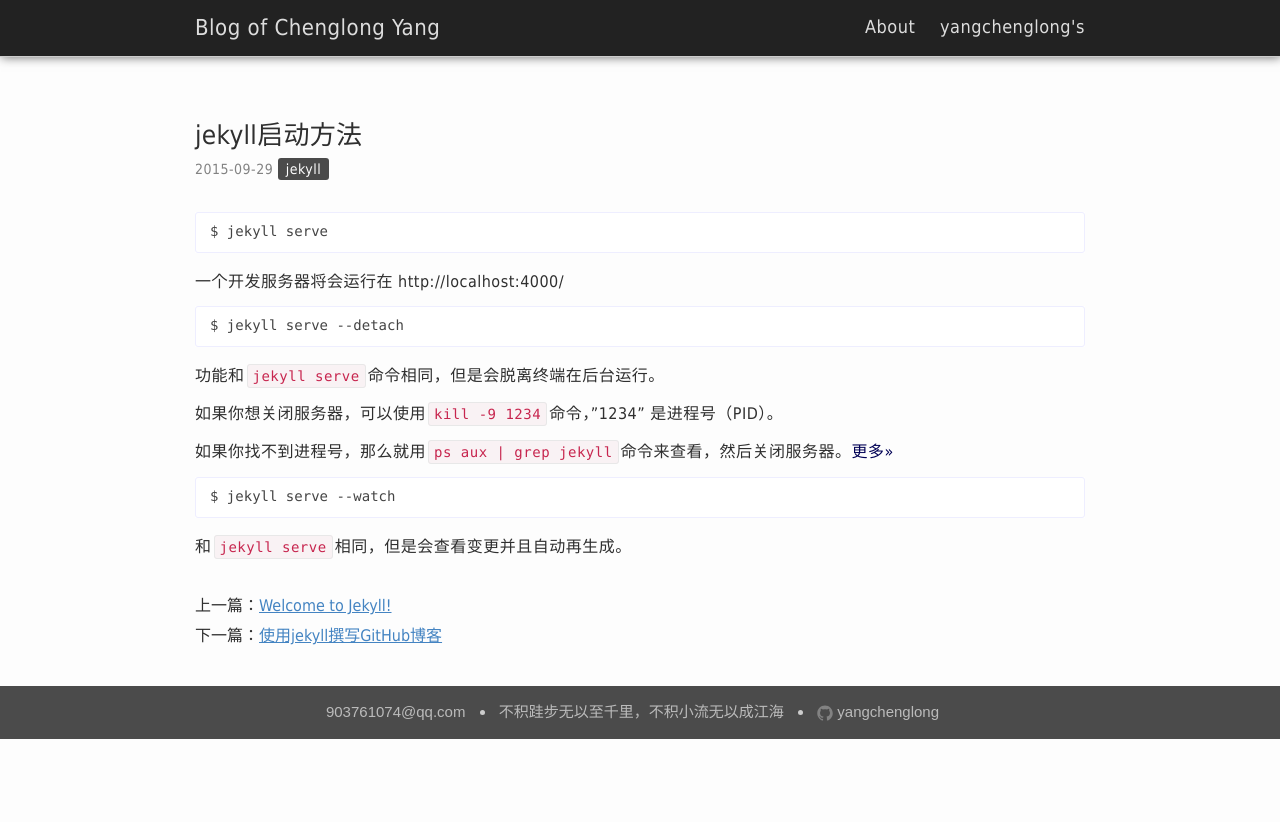
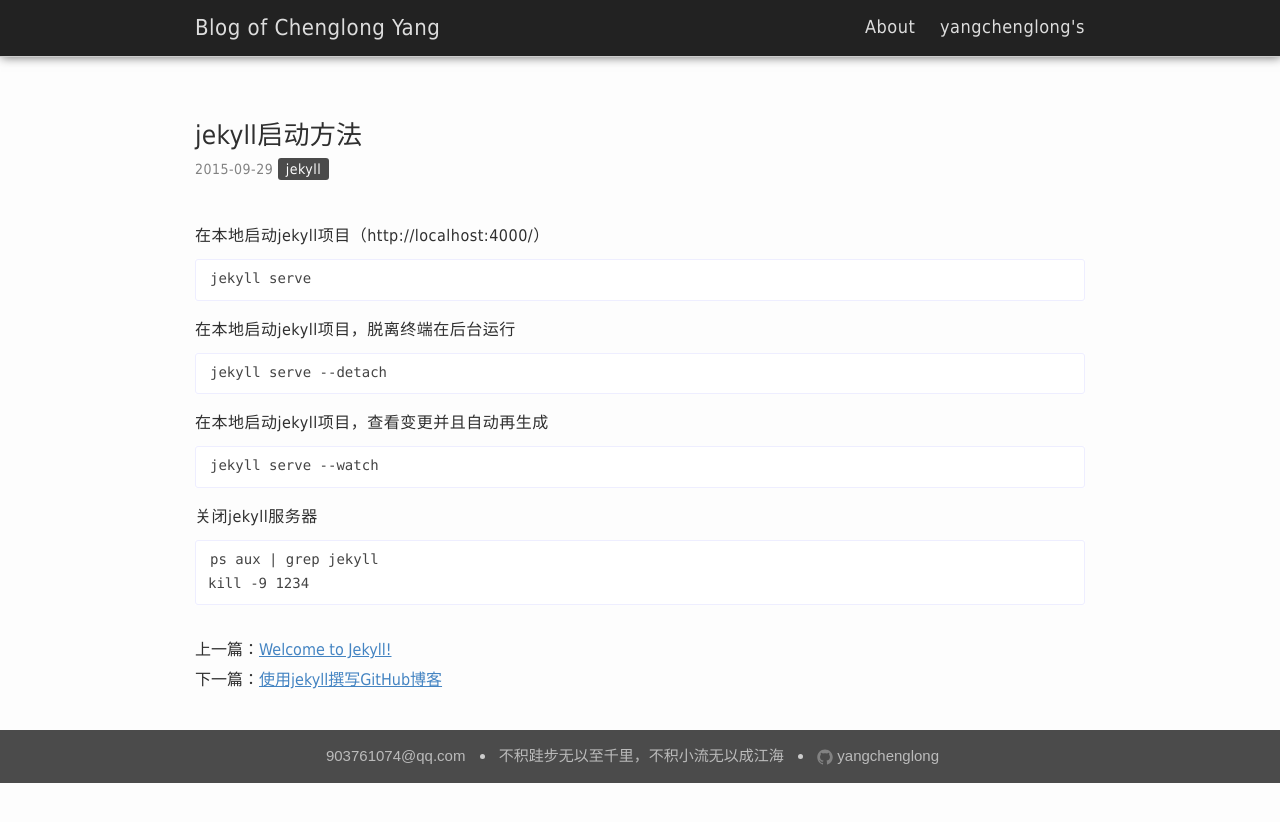
Before and after one commit to laurelyoung/laurelyoung.github.io, a Jekyll site: the page built from _posts/2015-09-29-jekyll启动方法.md, in a window 1280 px wide. Shown: the top 822 px of the page. Built offline with Jekyll 4.4.1, drawn with Linux system fonts in a browser that asks for light colours; Markdown is read by kramdown in place of the engine named in the settings; comment, search, counter and statistics services are not loaded.

````diff
--- a/_posts/2015-09-29-jekyll启动方法.md
+++ b/_posts/2015-09-29-jekyll启动方法.md
@@ -7,24 +7,28 @@ categories: [jekyll, blog]
 
 
 
+在本地启动jekyll项目（http://localhost:4000/）
 
 ```
-$ jekyll serve
+jekyll serve
 ```
-一个开发服务器将会运行在 http://localhost:4000/
+
+在本地启动jekyll项目，脱离终端在后台运行
+
+```
+jekyll serve --detach
+```
+
+在本地启动jekyll项目，查看变更并且自动再生成
+
+```
+jekyll serve --watch
+```
 
 
-```
-$ jekyll serve --detach
-```
-功能和`jekyll serve`命令相同，但是会脱离终端在后台运行。
-
-如果你想关闭服务器，可以使用`kill -9 1234`命令，"1234" 是进程号（PID）。
-
-如果你找不到进程号，那么就用`ps aux | grep jekyll`命令来查看，然后关闭服务器。[更多>>](http://unixhelp.ed.ac.uk/>shell/jobz5.html)
-
+关闭jekyll服务器
 
 ```
-$ jekyll serve --watch
+ps aux | grep jekyll
+kill -9 1234
 ```
-和`jekyll serve`相同，但是会查看变更并且自动再生成。
--- a/static/css/index.css
+++ b/static/css/index.css
@@ -25,7 +25,7 @@ p{
 }
 
 img{
-    width: 55%;
+    width: 65%;
     margin-bottom: 10px;
 }
 
@@ -123,6 +123,10 @@ a:hover {
     padding-bottom: 5px;
 }
 
+.post-header {
+    margin-bottom: 40px;
+}
+
 .post-header .post-title{
     margin: 30px 0 10px;
     font-size: 26px !important;
@@ -218,7 +222,7 @@ a:hover {
 
 .page-content .wrapper .home .inner,
 .page-content .wrapper .cat-nav .inner {
-    margin-top: 20px;
+    margin-top: 10px;
     margin-bottom: 20px;
     background-color: #f8f8fd;
     border: 1px solid #ddd;
````
Also changed, not shown: _posts/2015-09-30-使用jekyll撰写GitHub博客.md (+1 -1 lines), _posts/2015-12-18-Struts2上传图片报异常java.lang.IllegalStateException的解决方法.md (added, +80 -0 lines), about.md (+1 -1 lines).
